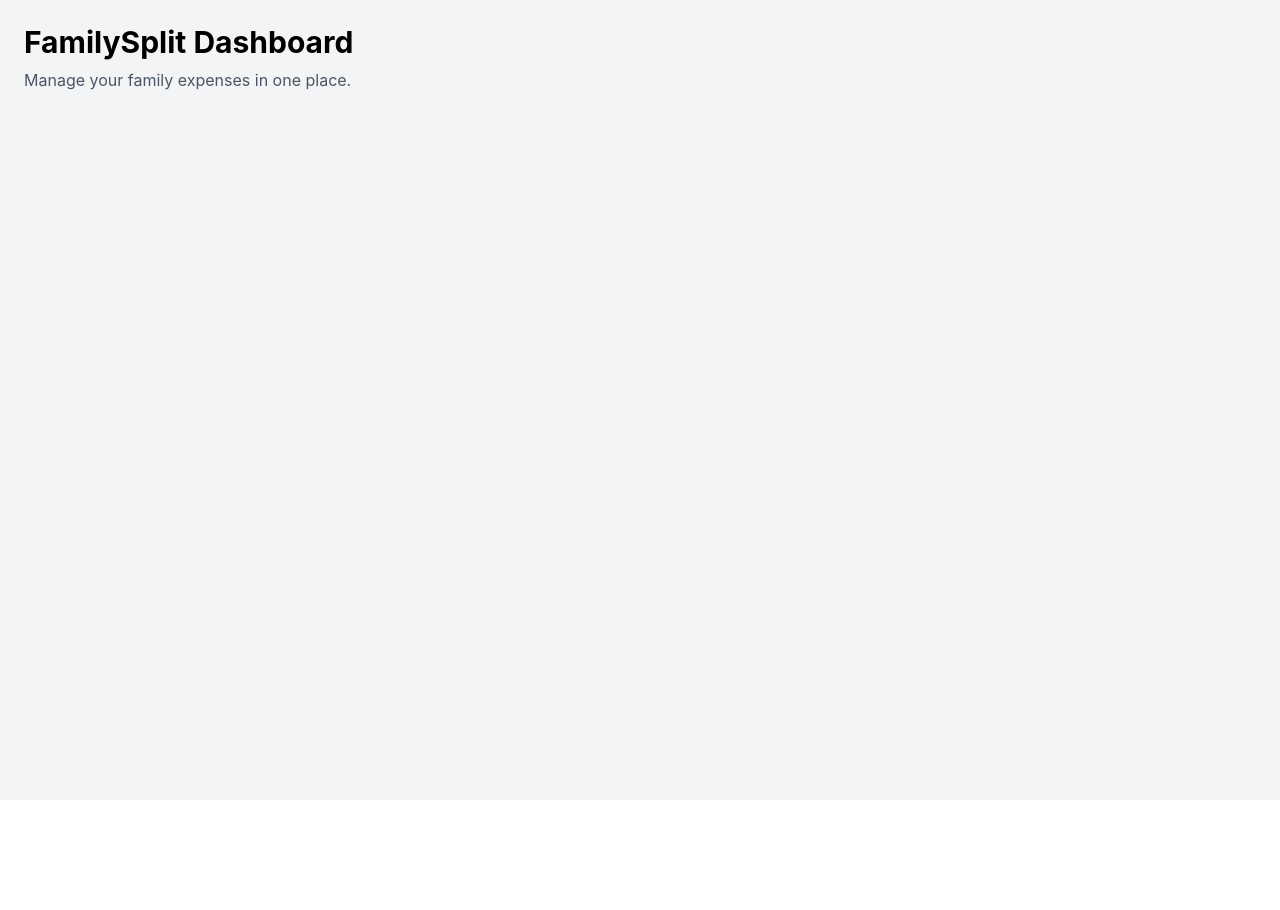
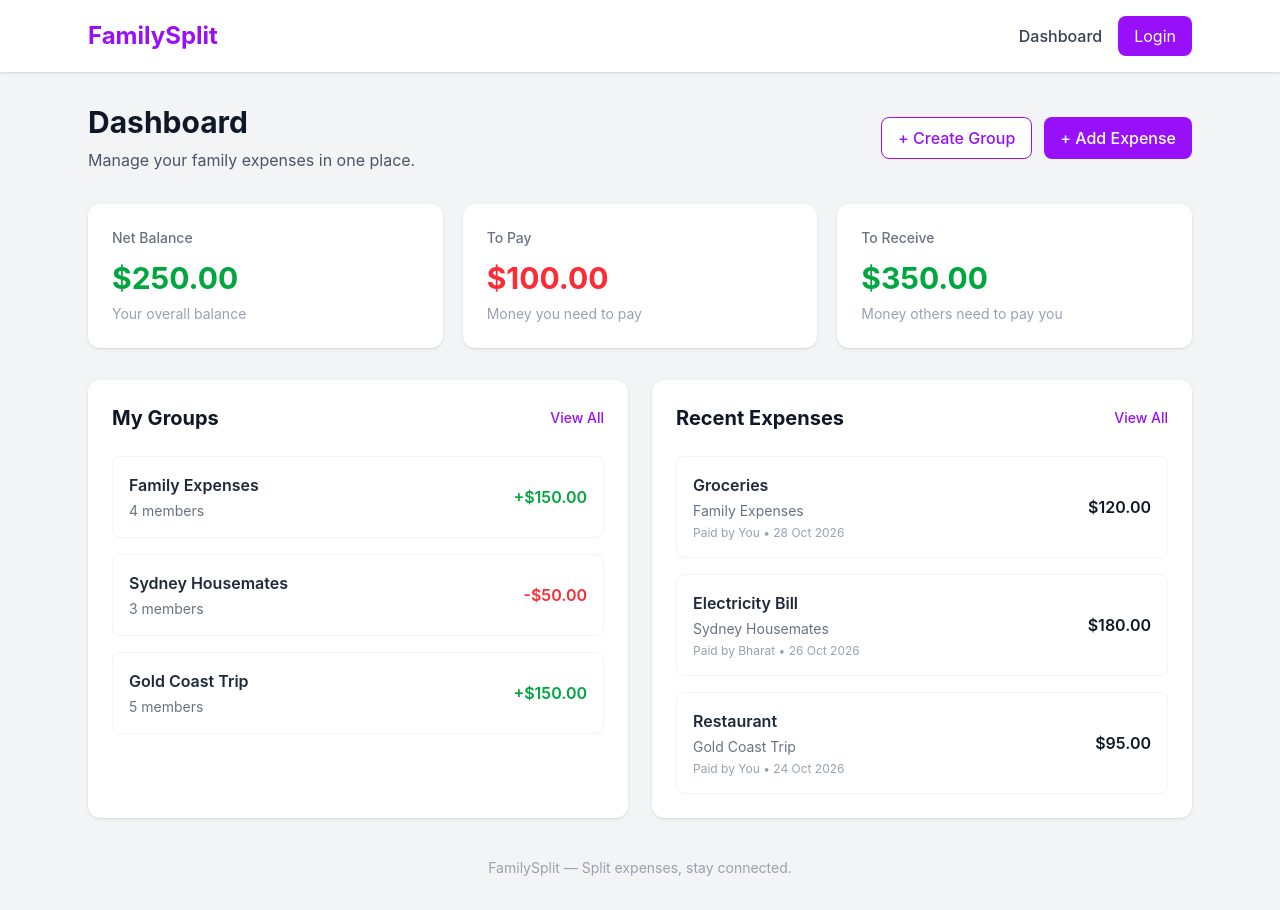
Before and after one commit to dsushmita/FamilySplit, a React (Vite) app: page /dashboard in a window 1280 px wide. Before the commit the page ends 800 px from the top, so only its background shows below. Built offline with nearby package versions, Linux system fonts and the light colour scheme.

Commit message:
update the dashboard ui

```diff
--- a/src/pages/Dashboard.tsx
+++ b/src/pages/Dashboard.tsx
@@ -1,13 +1,275 @@
+import { Link } from "react-router-dom";
+
 function Dashboard() {
+  // Sample balance data
+  const toPay = 100;
+  const toReceive = 350;
+  const netBalance = toReceive - toPay;
+
+  // Sample groups
+  const groups = [
+    {
+      id: 1,
+      name: "Family Expenses",
+      members: 4,
+      balance: 150,
+    },
+    {
+      id: 2,
+      name: "Sydney Housemates",
+      members: 3,
+      balance: -50,
+    },
+    {
+      id: 3,
+      name: "Gold Coast Trip",
+      members: 5,
+      balance: 150,
+    },
+  ];
+
+  // Sample expenses
+  const expenses = [
+    {
+      id: 1,
+      title: "Groceries",
+      group: "Family Expenses",
+      paidBy: "You",
+      amount: 120,
+      date: "28 Oct 2026",
+    },
+    {
+      id: 2,
+      title: "Electricity Bill",
+      group: "Sydney Housemates",
+      paidBy: "Bharat",
+      amount: 180,
+      date: "26 Oct 2026",
+    },
+    {
+      id: 3,
+      title: "Restaurant",
+      group: "Gold Coast Trip",
+      paidBy: "You",
+      amount: 95,
+      date: "24 Oct 2026",
+    },
+  ];
+
   return (
-    <div className="min-h-screen bg-gray-100 p-6">
-      <h1 className="text-3xl font-bold">
-        FamilySplit Dashboard
-      </h1>
+    <div className="min-h-screen bg-gray-100">
 
-      <p className="mt-2 text-gray-600">
-        Manage your family expenses in one place.
-      </p>
+      {/* Navbar */}
+      <nav className="bg-white shadow-sm">
+        <div className="mx-auto flex max-w-6xl items-center justify-between px-6 py-4">
+          <h1 className="text-2xl font-bold text-purple-600">
+            FamilySplit
+          </h1>
+
+          <div className="flex items-center gap-4">
+            <Link
+              to="/dashboard"
+              className="font-medium text-gray-700 hover:text-purple-600"
+            >
+              Dashboard
+            </Link>
+
+            <Link
+              to="/login"
+              className="rounded-lg bg-purple-600 px-4 py-2 text-white hover:bg-purple-700"
+            >
+              Login
+            </Link>
+          </div>
+        </div>
+      </nav>
+
+      {/* Main Content */}
+      <main className="mx-auto max-w-6xl px-6 py-8">
+
+        {/* Dashboard Header */}
+        <div className="flex flex-wrap items-center justify-between gap-4">
+          <div>
+            <h2 className="text-3xl font-bold text-gray-900">
+              Dashboard
+            </h2>
+
+            <p className="mt-2 text-gray-600">
+              Manage your family expenses in one place.
+            </p>
+          </div>
+
+          <div className="flex gap-3">
+            <button
+              type="button"
+              className="rounded-lg border border-purple-600 bg-white px-4 py-2 font-medium text-purple-600 hover:bg-purple-50"
+            >
+              + Create Group
+            </button>
+
+            <button
+              type="button"
+              className="rounded-lg bg-purple-600 px-4 py-2 font-medium text-white hover:bg-purple-700"
+            >
+              + Add Expense
+            </button>
+          </div>
+        </div>
+
+        {/* Balance Cards */}
+        <div className="mt-8 grid grid-cols-1 gap-5 md:grid-cols-3">
+
+          {/* Net Balance */}
+          <div className="rounded-xl bg-white p-6 shadow-sm">
+            <h3 className="text-sm font-medium text-gray-500">
+              Net Balance
+            </h3>
+
+            <p
+              className={`mt-3 text-3xl font-bold ${
+                netBalance >= 0
+                  ? "text-green-600"
+                  : "text-red-500"
+              }`}
+            >
+              ${netBalance.toFixed(2)}
+            </p>
+
+            <p className="mt-2 text-sm text-gray-400">
+              Your overall balance
+            </p>
+          </div>
+
+          {/* To Pay */}
+          <div className="rounded-xl bg-white p-6 shadow-sm">
+            <h3 className="text-sm font-medium text-gray-500">
+              To Pay
+            </h3>
+
+            <p className="mt-3 text-3xl font-bold text-red-500">
+              ${toPay.toFixed(2)}
+            </p>
+
+            <p className="mt-2 text-sm text-gray-400">
+              Money you need to pay
+            </p>
+          </div>
+
+          {/* To Receive */}
+          <div className="rounded-xl bg-white p-6 shadow-sm">
+            <h3 className="text-sm font-medium text-gray-500">
+              To Receive
+            </h3>
+
+            <p className="mt-3 text-3xl font-bold text-green-600">
+              ${toReceive.toFixed(2)}
+            </p>
+
+            <p className="mt-2 text-sm text-gray-400">
+              Money others need to pay you
+            </p>
+          </div>
+        </div>
+
+        {/* Groups and Expenses */}
+        <div className="mt-8 grid grid-cols-1 gap-6 lg:grid-cols-2">
+
+          {/* My Groups Section */}
+          <section className="rounded-xl bg-white p-6 shadow-sm">
+            <div className="mb-6 flex items-center justify-between">
+              <h3 className="text-xl font-bold text-gray-900">
+                My Groups
+              </h3>
+
+              <button
+                type="button"
+                className="text-sm font-medium text-purple-600 hover:underline"
+              >
+                View All
+              </button>
+            </div>
+
+            <div className="space-y-4">
+              {groups.map((group) => (
+                <div
+                  key={group.id}
+                  className="flex items-center justify-between rounded-lg border border-gray-100 p-4"
+                >
+                  <div>
+                    <h4 className="font-semibold text-gray-800">
+                      {group.name}
+                    </h4>
+
+                    <p className="mt-1 text-sm text-gray-500">
+                      {group.members} members
+                    </p>
+                  </div>
+
+                  <p
+                    className={`font-semibold ${
+                      group.balance >= 0
+                        ? "text-green-600"
+                        : "text-red-500"
+                    }`}
+                  >
+                    {group.balance >= 0 ? "+" : "-"}$
+                    {Math.abs(group.balance).toFixed(2)}
+                  </p>
+                </div>
+              ))}
+            </div>
+          </section>
+
+          {/* Recent Expenses Section */}
+          <section className="rounded-xl bg-white p-6 shadow-sm">
+            <div className="mb-6 flex items-center justify-between">
+              <h3 className="text-xl font-bold text-gray-900">
+                Recent Expenses
+              </h3>
+
+              <button
+                type="button"
+                className="text-sm font-medium text-purple-600 hover:underline"
+              >
+                View All
+              </button>
+            </div>
+
+            <div className="space-y-4">
+              {expenses.map((expense) => (
+                <div
+                  key={expense.id}
+                  className="flex items-center justify-between rounded-lg border border-gray-100 p-4"
+                >
+                  <div>
+                    <h4 className="font-semibold text-gray-800">
+                      {expense.title}
+                    </h4>
+
+                    <p className="mt-1 text-sm text-gray-500">
+                      {expense.group}
+                    </p>
+
+                    <p className="mt-1 text-xs text-gray-400">
+                      Paid by {expense.paidBy} • {expense.date}
+                    </p>
+                  </div>
+
+                  <p className="font-semibold text-gray-900">
+                    ${expense.amount.toFixed(2)}
+                  </p>
+                </div>
+              ))}
+            </div>
+          </section>
+        </div>
+
+        {/* Footer */}
+        <footer className="mt-10 text-center text-sm text-gray-400">
+          FamilySplit — Split expenses, stay connected.
+        </footer>
+
+      </main>
     </div>
   );
 }
```
